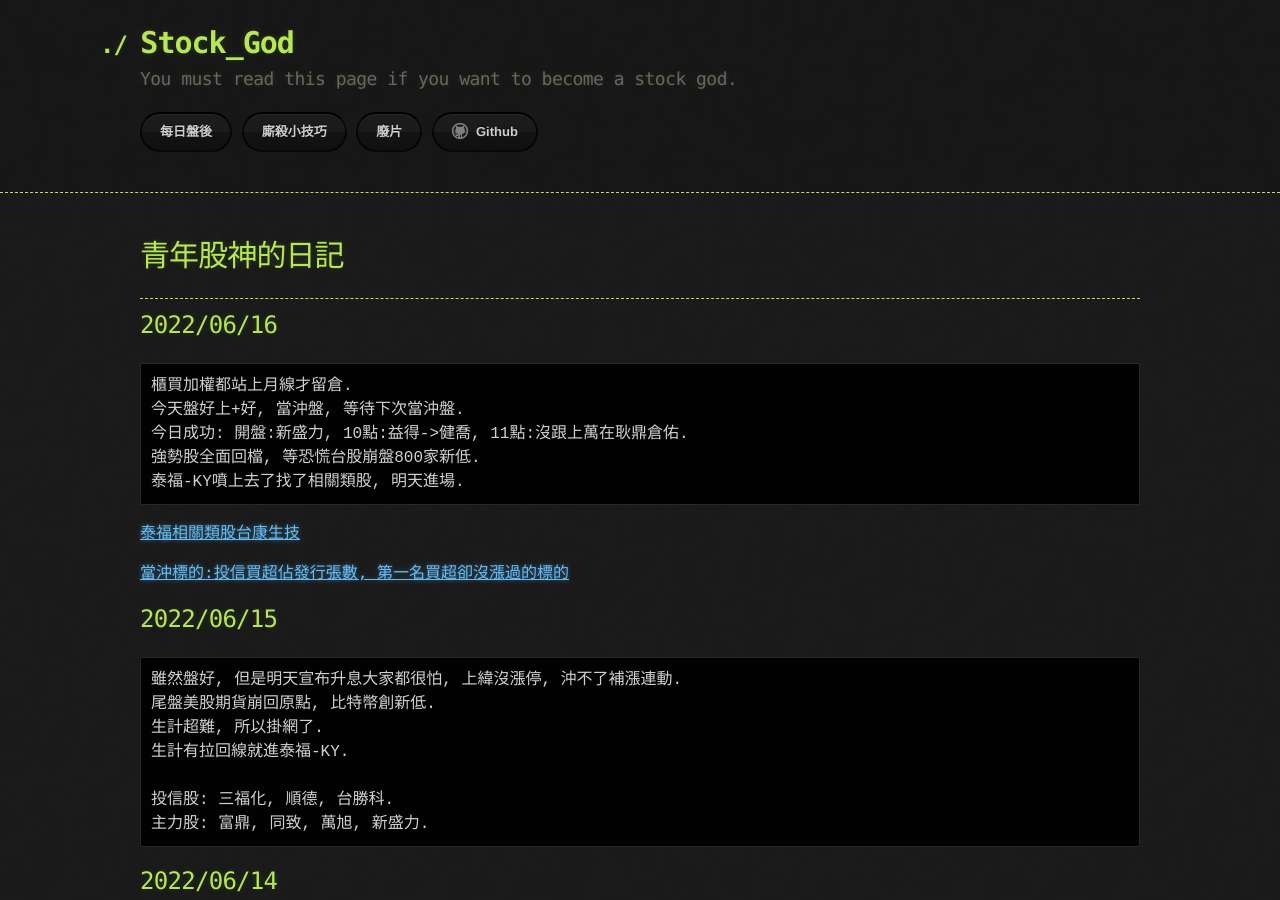
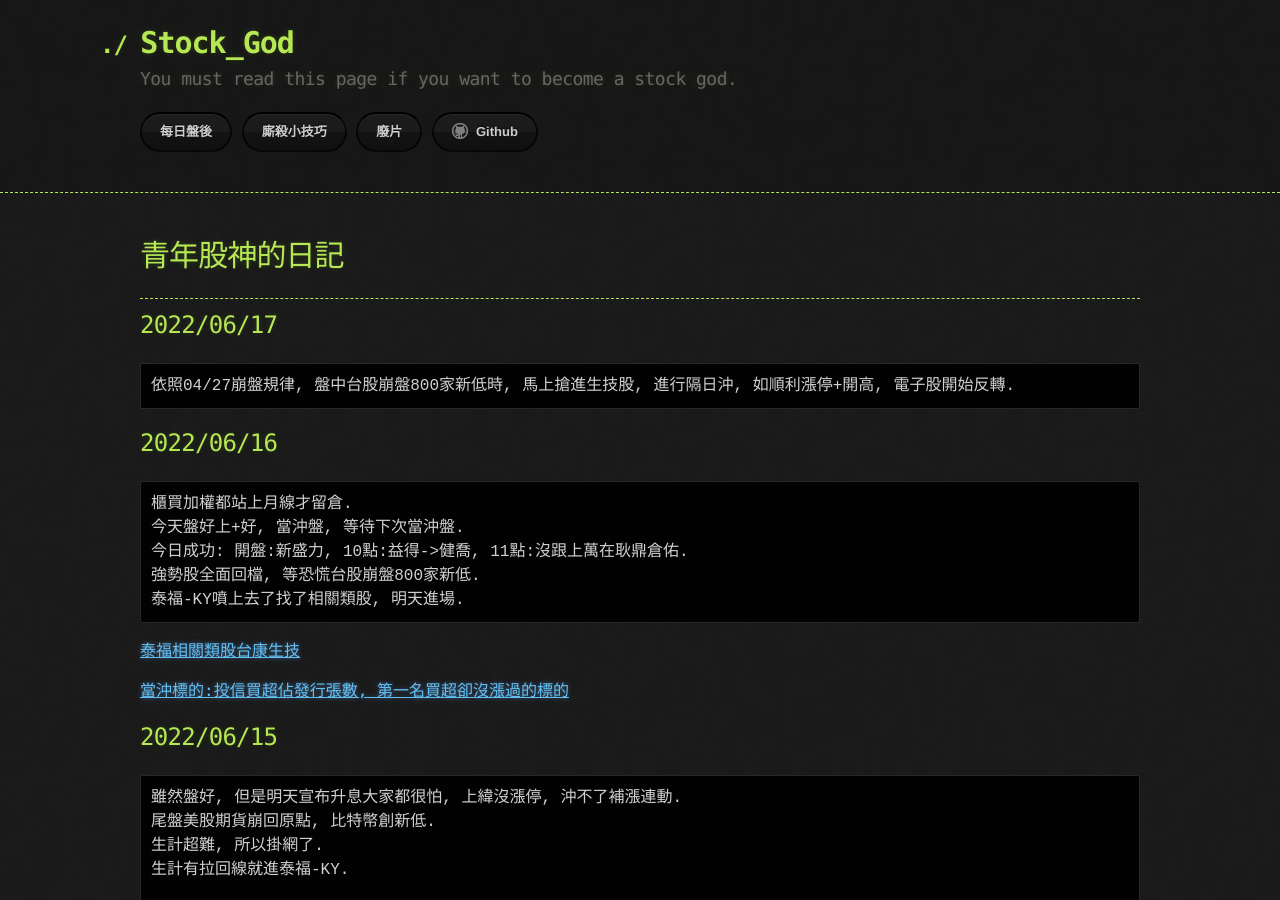
Before and after one commit to lepg5487/Stock_God, a Jekyll site: the page built from index.md, in a window 1280 px wide and 900 px high. Built offline with Jekyll 4.4.1, drawn with Linux system fonts in a browser that asks for light colours; our own code applies the rules of GitHub Pages for plain Markdown files.

Commit message:
Update index.md

````diff
--- a/index.md
+++ b/index.md
@@ -5,6 +5,11 @@ layout: testlayouts
 # 青年股神的日記
 
 ---
+
+## 2022/06/17
+```
+依照04/27崩盤規律, 盤中台股崩盤800家新低時, 馬上搶進生技股, 進行隔日沖, 如順利漲停+開高, 電子股開始反轉.
+```
 
 ## 2022/06/16
 ```
````
